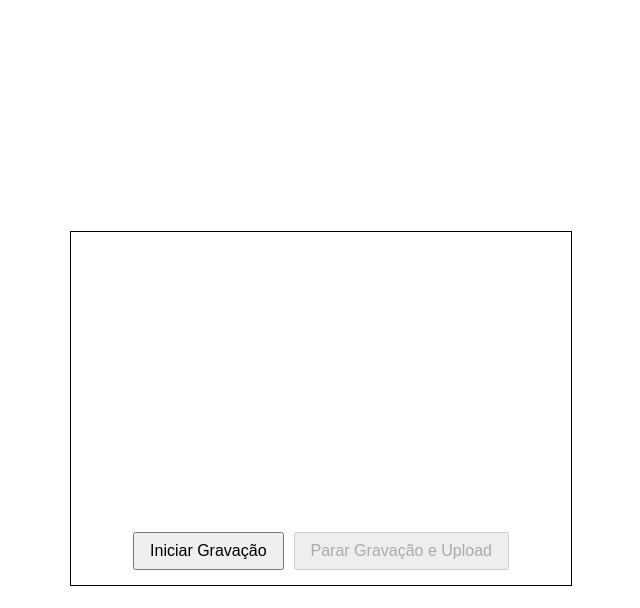
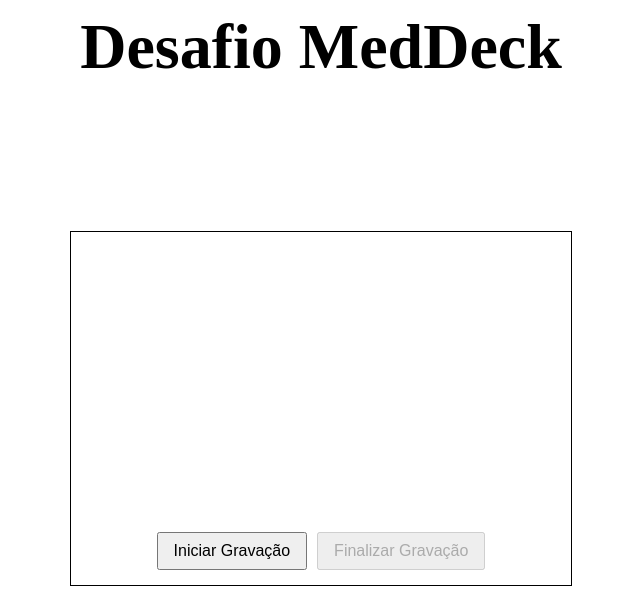
Before and after one commit to YanFlandre/desafioTypescript-NextJS, a Next.js app: page / in a window 1280 px wide. Shown: the top 608 px of the page, without its empty margins (319-959 px from the left). Built offline with nearby package versions, Linux system fonts and the light colour scheme; no server answers.

Commit message:
feat(frontend): Added a title to the page and a confirmation message for the upload

```diff
--- a/src/app/globals.css
+++ b/src/app/globals.css
@@ -41,3 +41,23 @@
   font-size: 16px;
   cursor: pointer;
 }
+
+/* Text overlay on top of the video */
+.overlay {
+  position: absolute;
+  top: 10px;
+  left: 50%;
+  transform: translateX(-50%);
+  font-size: 64px;
+  font-weight: bold;
+  color: rgb(0, 0, 0);
+  z-index: 10; /* Make sure it's on top of the video */
+}
+
+/* Upload status message */
+.upload-status {
+  margin-top: 20px;
+  font-size: 18px;
+  font-weight: bold;
+  color: green;
+}
--- a/src/app/screenUser.tsx
+++ b/src/app/screenUser.tsx
@@ -7,6 +7,7 @@ const Webcam = () => {
   const videoRef = useRef<HTMLVideoElement | null>(null);
   const [mediaRecorder, setMediaRecorder] = useState<MediaRecorder | null>(null);
   const [recordedChunks, setRecordedChunks] = useState<Blob[]>([]);
+  const [uploadStatus, setUploadStatus] = useState<string | null>(null); // State for upload status
 
    // Appwrite Client Setup
    const client = new Client()
@@ -87,8 +88,10 @@ const Webcam = () => {
           file
         );
         console.log('File uploaded successfully:', response);
+        setUploadStatus('Upload efetuado!'); // Success message
       } catch (error) {
         console.error('Error uploading file to Appwrite:', error);
+        setUploadStatus('Upload falhou!'); // Error message
       }
 
       setRecordedChunks([]); // Clear recorded chunks
@@ -96,17 +99,22 @@ const Webcam = () => {
     }
   };
 
+
+
   return (
     <div className="webcam-container">
+      <div className="overlay">Desafio MedDeck</div>
       <video ref={videoRef} autoPlay width="480" height="270" />
       <div className="controls">
         <button onClick={startRecording} disabled={!!mediaRecorder}>
           Iniciar Gravação
         </button>
         <button onClick={stopRecording} disabled={!mediaRecorder}>
-          Parar Gravação e Upload
+          Finalizar Gravação
         </button>
       </div>
+       {/* Upload status message */}
+       {uploadStatus && <div className="upload-status">{uploadStatus}</div>}
     </div>
   );
 };
```
